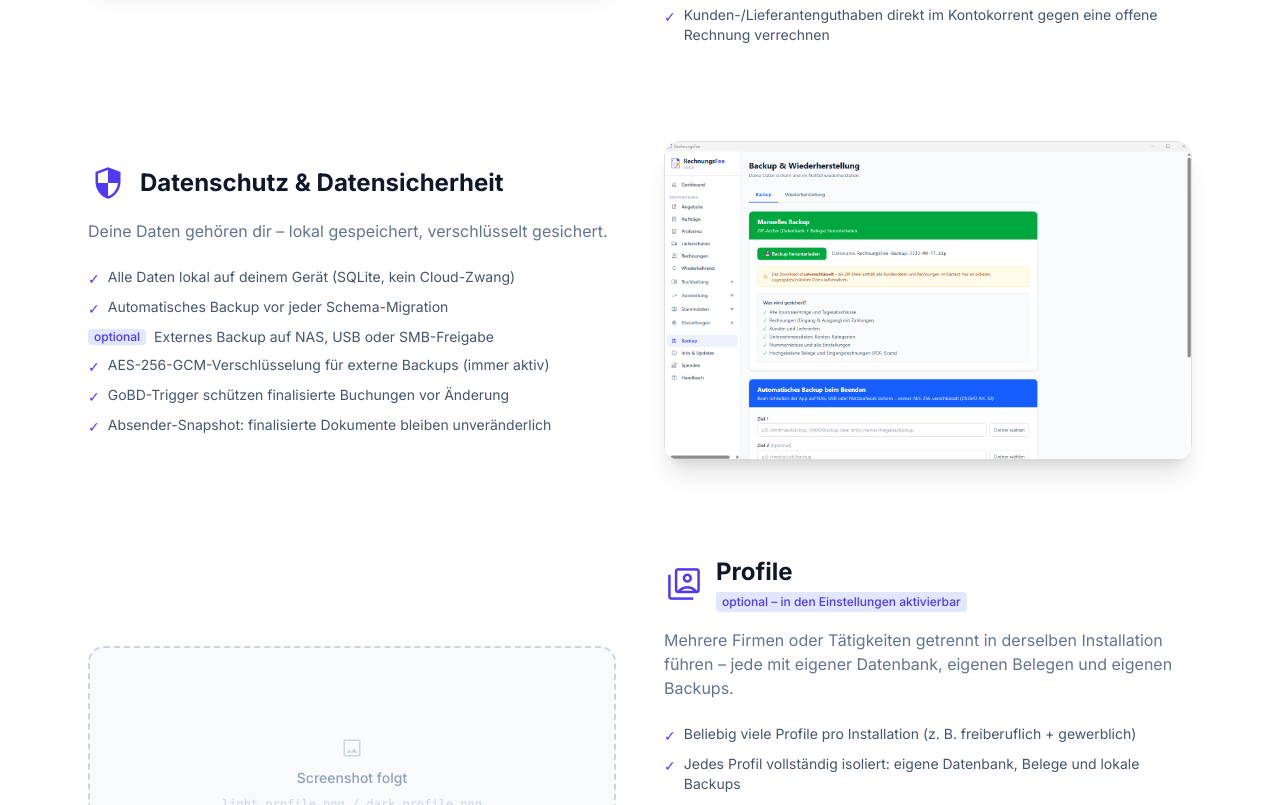
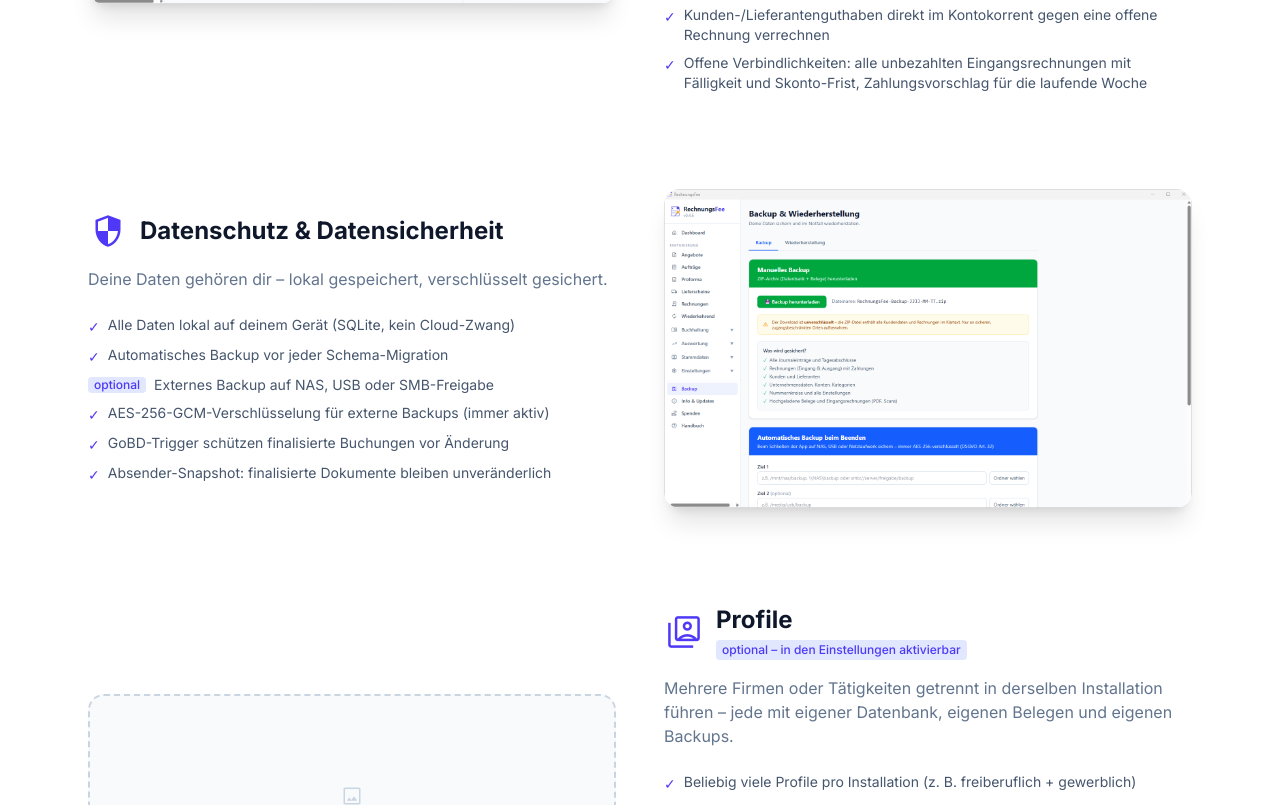
Before and after one commit to nicolettas-muggelbude/RechnungsFee, an Astro site: page /funktionen in a window 1280 px wide. Shown: the part 4512-5317 px from the top of the page. Built offline with nearby package versions, Linux system fonts and the light colour scheme; Astro itself is replaced by a stand-in of ours.

Commit message:
Funktionen-Seite: Offene Verbindlichkeiten ergänzt
Nachtrag zum zuletzt umgesetzten Feature: Übersicht aller unbezahlten
Eingangsrechnungen mit Fälligkeit/Skonto-Frist und Zahlungsvorschlag.

Co-Authored-By: Claude Sonnet 5 <noreply@anthropic.com>

```diff
--- a/src/pages/funktionen.astro
+++ b/src/pages/funktionen.astro
@@ -142,6 +142,7 @@ const bereiche: { icon: string; title: string; text: string; screenshot: string;
       { text: 'Kontokorrent-Auszug: Bewegungsliste mit laufendem Saldo, PDF-Download und Mail-Versand' },
       { text: 'Kontokorrent-Übersicht: alle Partner mit offenem Saldo auf einen Blick, mit Summenanzeige und Filter' },
       { text: 'Kunden-/Lieferantenguthaben direkt im Kontokorrent gegen eine offene Rechnung verrechnen' },
+      { text: 'Offene Verbindlichkeiten: alle unbezahlten Eingangsrechnungen mit Fälligkeit und Skonto-Frist, Zahlungsvorschlag für die laufende Woche' },
     ],
   },
   {
```
